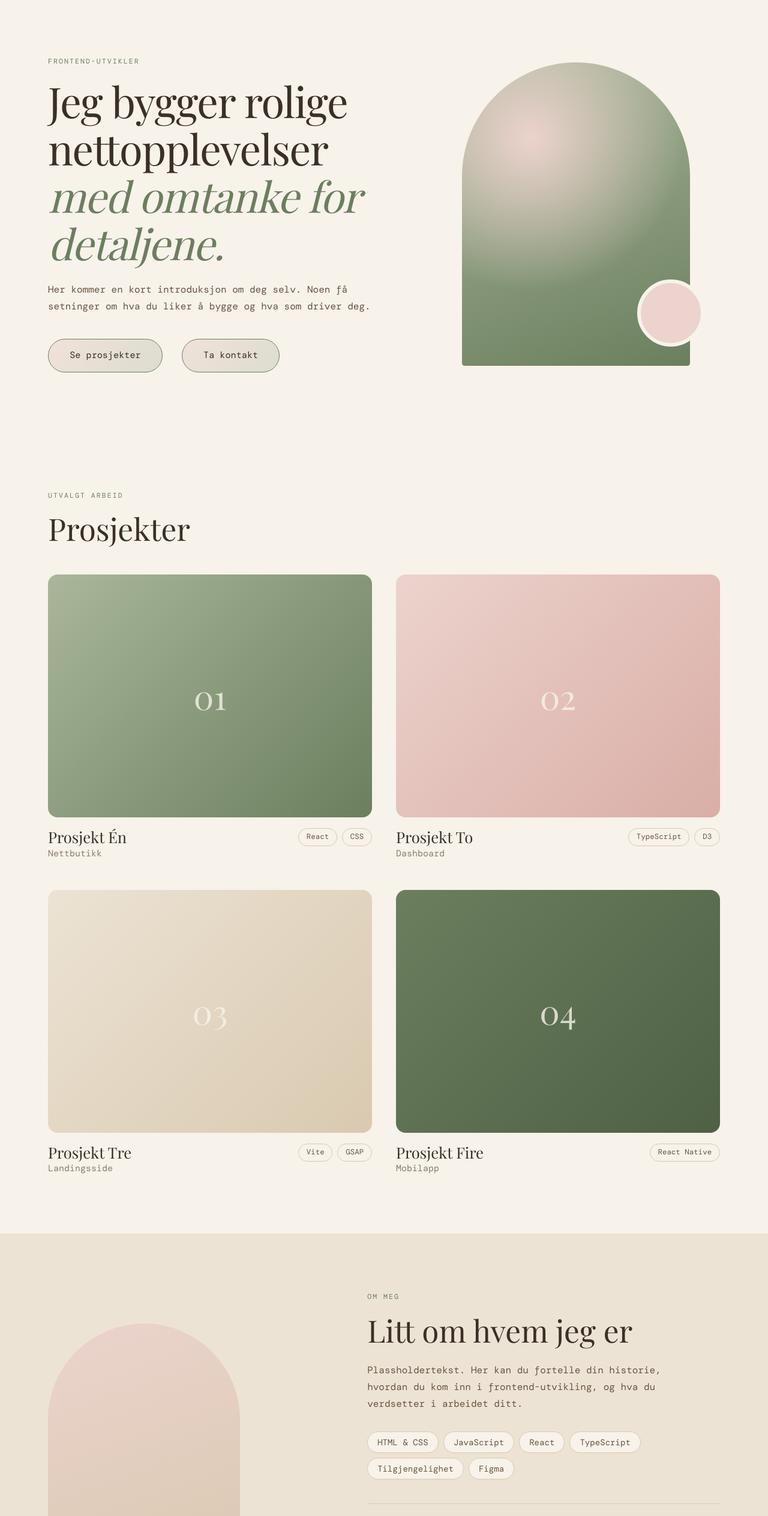
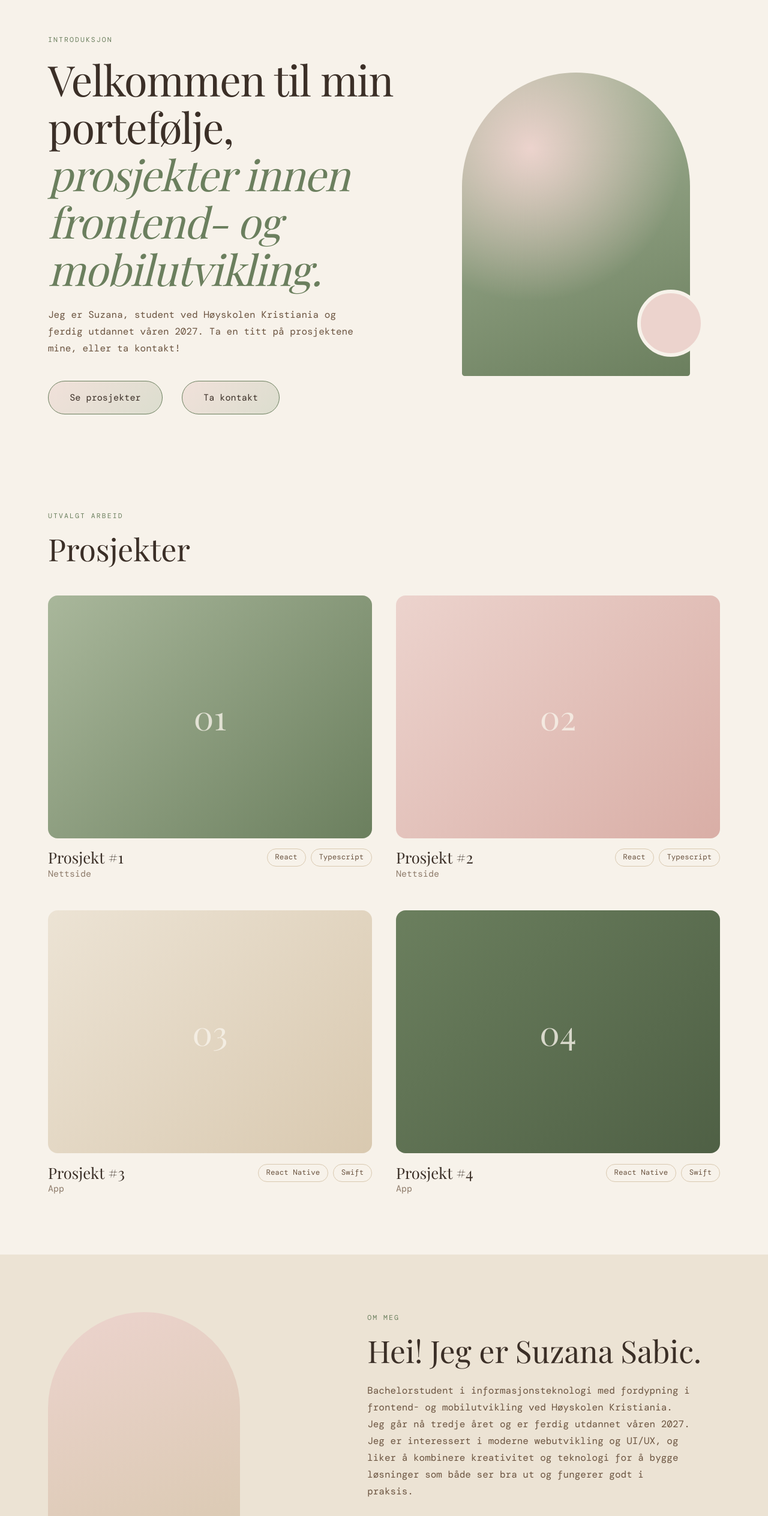
Before and after one commit to suzsabic/suzsabic.github.io, a React (Vite) app: page / in a window 1280 px wide. Shown: the part 80-2608 px from the top of the page at 60% size. Built offline with nearby package versions, Linux system fonts and the light colour scheme; a web font is replaced by a local one.

Commit message:
Fylt inn riktig informasjon

```diff
--- a/src/components/About.jsx
+++ b/src/components/About.jsx
@@ -1,32 +1,20 @@
-import { skills, experience } from '../data'
+import { skills } from '../data'
 
 export default function About() {
   return (
     <section className="section about" id="om-meg">
       <div className="container about__inner">
-        <div className="about__image" role="img" aria-label="Plassholderbilde">
+        <div className="about__image" role="img" aria-label="Placeholderbilde">
           <div className="arch arch--small" />
         </div>
         <div>
           <p className="eyebrow">Om meg</p>
-          <h2>Litt om hvem jeg er</h2>
+          <h2>Hei! Jeg er Suzana Sabic.</h2>
           <p className="lead">
-            Plassholdertekst. Her kan du fortelle din historie, hvordan du kom inn i
-            frontend-utvikling, og hva du verdsetter i arbeidet ditt.
+            Bachelorstudent i informasjonsteknologi med fordypning i frontend- og mobilutvikling ved Høyskolen Kristiania. Jeg går nå tredje året og er ferdig utdannet våren 2027. Jeg er interessert i moderne webutvikling og UI/UX, og liker å kombinere kreativitet og teknologi for å bygge løsninger som både ser bra ut og fungerer godt i praksis.
           </p>
           <ul className="tags tags--lg">
             {skills.map((s) => <li key={s}>{s}</li>)}
-          </ul>
-          <ul className="timeline">
-            {experience.map((e) => (
-              <li key={e.year}>
-                <span className="muted">{e.year}</span>
-                <div>
-                  <strong>{e.title}</strong>
-                  <span className="muted"> · {e.place}</span>
-                </div>
-              </li>
-            ))}
           </ul>
         </div>
       </div>
--- a/src/components/Contact.jsx
+++ b/src/components/Contact.jsx
@@ -5,12 +5,10 @@ export default function Contact() {
     <>
       <section className="section container contact" id="kontakt">
         <p className="eyebrow">Kontakt</p>
-        <h2>La oss lage noe fint sammen</h2>
         <a className="contact__mail" href={`mailto:${profile.email}`}>{profile.email}</a>
         <div className="socials">
-          <a href="#">GitHub</a>
-          <a href="#">LinkedIn</a>
-          <a href="#">Instagram</a>
+          <a href="https://github.com/suzsabic">GitHub</a>
+          <a href="https://linkedin.com/in/suzana-s-53bb9a196">LinkedIn</a>
         </div>
       </section>
       <footer className="footer">
--- a/src/components/Hero.jsx
+++ b/src/components/Hero.jsx
@@ -4,21 +4,20 @@ export default function Hero() {
   return (
     <section className="hero container" id="top">
       <div className="hero__text">
-        <p className="eyebrow">{profile.role}</p>
+        <p className="eyebrow">Introduksjon</p>
         <h1>
-          Jeg bygger rolige nettopplevelser
-          <em> med omtanke for detaljene.</em>
+          Velkommen til min portefølje,
+          <em> prosjekter innen frontend- og mobilutvikling.</em>
         </h1>
         <p className="lead">
-          Her kommer en kort introduksjon om deg selv. Noen få setninger om hva du
-          liker å bygge og hva som driver deg.
+          Jeg er Suzana, student ved Høyskolen Kristiania og ferdig utdannet våren 2027. Ta en titt på prosjektene mine, eller ta kontakt!
         </p>
         <div className="hero__actions">
           <a className="btn" href="#prosjekter">Se prosjekter</a>
           <a className="btn" href="#kontakt">Ta kontakt</a>
         </div>
       </div>
-      <div className="hero__image" role="img" aria-label="Plassholder for portrett">
+      <div className="hero__image" role="img" aria-label="Placeholder for portrett">
         <div className="arch" />
         <span className="hero__leaf" aria-hidden="true" />
       </div>
--- a/src/components/ProjectModal.jsx
+++ b/src/components/ProjectModal.jsx
@@ -71,7 +71,6 @@ export default function ProjectModal({ project, onClose }) {
           </div>
           <dl className="meta">
             <div><dt>År</dt><dd>{project.year}</dd></div>
-            <div><dt>Rolle</dt><dd>{project.role}</dd></div>
           </dl>
           <div className="modal__links">
             <a className="btn" href="#">Se live</a>
--- a/src/data.js
+++ b/src/data.js
@@ -1,47 +1,41 @@
 export const profile = {
-  name: 'Ditt Navn',
-  role: 'Frontend-utvikler',
-  tagline: 'Jeg bygger rolige, tilgjengelige og vakre nettopplevelser.',
-  email: 'hei@dittnavn.no',
+  name: 'Suzana Sabic',
+  email: 'suza_sabic@hotmail.com',
 }
 
 const lorem =
-  'Plassholdertekst. Her kan du beskrive prosjektet: hva det gikk ut på, hvilke utfordringer du løste og hva du er mest fornøyd med.'
+  'Placeholdertekst. Her kan du beskrive prosjektet: hva det gikk ut på, hvilke utfordringer du løste og hva du er mest fornøyd med.'
 
 export const projects = [
   {
-    id: 1, title: 'Prosjekt Én', type: 'Nettbutikk', tags: ['React', 'CSS'], tone: 'sage',
-    year: '2024', role: 'Frontend-utvikler', description: lorem,
+    id: 1, title: 'Prosjekt #1', type: 'Nettside', tags: ['React', 'Typescript'], tone: 'sage',
+    year: '2025', description: lorem,
     slides: ['sage', 'blush', 'sand'],
   },
   {
-    id: 2, title: 'Prosjekt To', type: 'Dashboard', tags: ['TypeScript', 'D3'], tone: 'blush',
-    year: '2024', role: 'Frontend-utvikler', description: lorem,
+    id: 2, title: 'Prosjekt #2', type: 'Nettside', tags: ['React', 'Typescript'], tone: 'blush',
+    year: '2025', description: lorem,
     slides: ['blush', 'sand', 'moss'],
   },
   {
-    id: 3, title: 'Prosjekt Tre', type: 'Landingsside', tags: ['Vite', 'GSAP'], tone: 'sand',
-    year: '2023', role: 'Design & utvikling', description: lorem,
+    id: 3, title: 'Prosjekt #3', type: 'App', tags: ['React Native', 'Swift'], tone: 'sand',
+    year: '2026', description: lorem,
     slides: ['sand', 'sage', 'blush'],
   },
   {
-    id: 4, title: 'Prosjekt Fire', type: 'Mobilapp', tags: ['React Native'], tone: 'moss',
-    year: '2023', role: 'Frontend-utvikler', description: lorem,
+    id: 4, title: 'Prosjekt #4', type: 'App', tags: ['React Native', 'Swift'], tone: 'moss',
+    year: '2026', description: lorem,
     slides: ['moss', 'sand', 'sage'],
   },
 ]
 
 export const skills = [
+  'React',
+  'Typescript',
+  'Javascript',
   'HTML & CSS',
-  'JavaScript',
-  'React',
-  'TypeScript',
-  'Tilgjengelighet',
+  'Swift',
+  'Kotlin',
+  '.NET/C#',
   'Figma',
 ]
-
-export const experience = [
-  { year: '2024 — nå', title: 'Stillingstittel', place: 'Firmanavn' },
-  { year: '2022 — 2024', title: 'Stillingstittel', place: 'Firmanavn' },
-  { year: '2019 — 2022', title: 'Utdanning', place: 'Skole / universitet' },
-]
```
